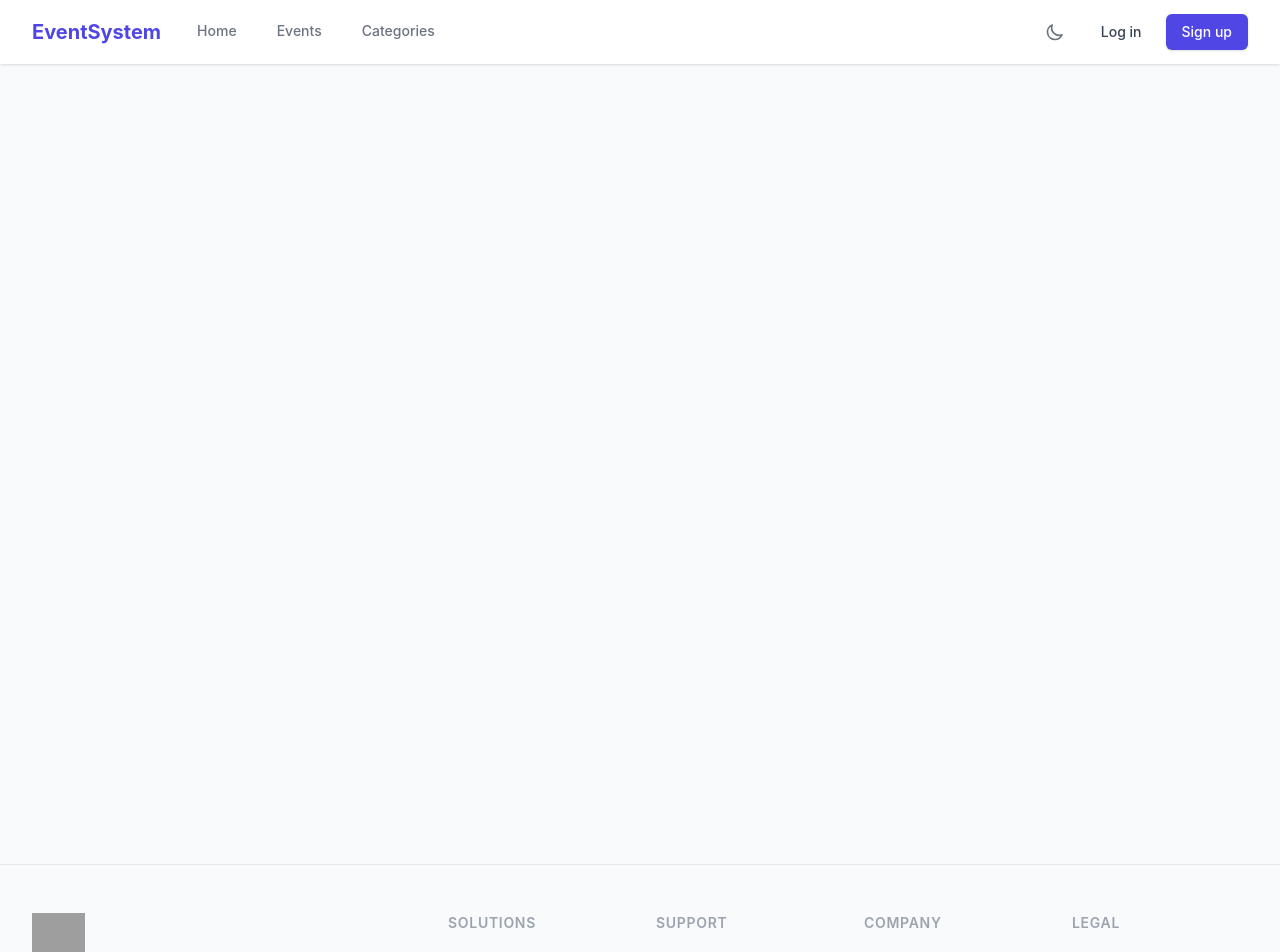
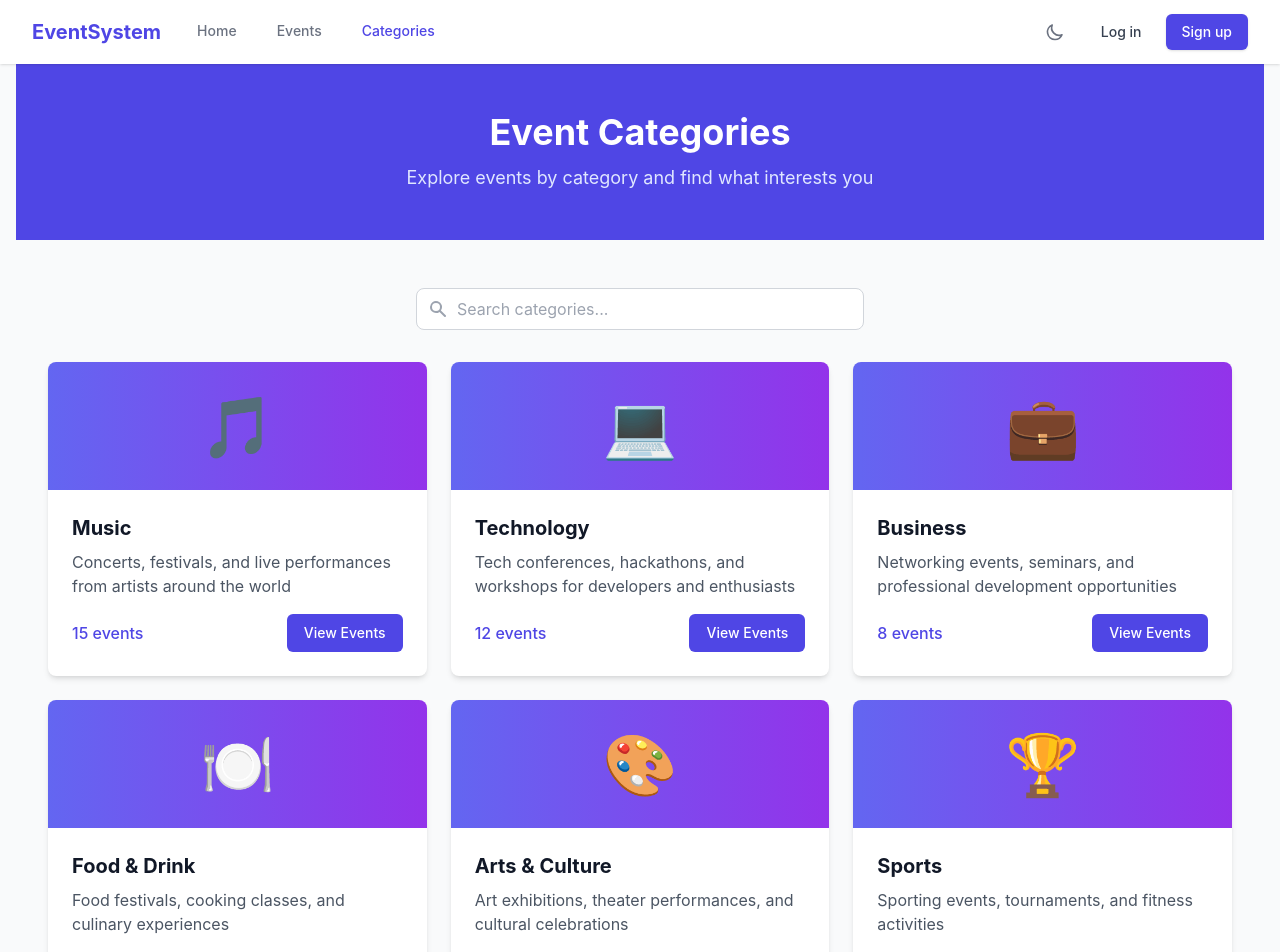
Before and after one commit to AhmedElazony/ATC_01279511881, a Vue app in the folder frontend/: page /categories in a window 1280 px wide. Shown: the top 952 px of the page. Built offline with nearby package versions, Linux system fonts and the light colour scheme; no server answers; grey boxes are pictures that could not be loaded.

Commit message:
Make Categories view.

```diff
--- /dev/null
+++ b/frontend/src/components/ui/SeeMoreLink.vue
@@ -0,0 +1,33 @@
+<template>
+  <div class="mt-12 text-center">
+    <router-link
+      :to="to"
+      class="inline-flex items-center text-indigo-600 hover:text-indigo-800 font-medium"
+    >
+      <slot></slot>
+      <svg
+        class="ml-2 w-4 h-4"
+        fill="none"
+        stroke="currentColor"
+        viewBox="0 0 24 24"
+        xmlns="http://www.w3.org/2000/svg"
+      >
+        <path
+          stroke-linecap="round"
+          stroke-linejoin="round"
+          stroke-width="2"
+          d="M9 5l7 7-7 7"
+        ></path>
+      </svg>
+    </router-link>
+  </div>
+</template>
+
+<script setup>
+defineProps({
+  to: {
+    type: String,
+    required: true,
+  },
+});
+</script>
--- a/frontend/src/router/index.js
+++ b/frontend/src/router/index.js
@@ -8,6 +8,7 @@ import VerifyEmailView from "@/views/auth/VerifyEmailView.vue";
 import ForgotPasswordView from "@/views/auth/ForgotPasswordView.vue";
 import ResetPasswordView from "@/views/auth/ResetPasswordView.vue";
 import EventsView from "../views/events/EventsView.vue";
+import CategoriesView from "../views/events/CategoriesView.vue";
 
 const routes = [
   {
@@ -48,6 +49,11 @@ const routes = [
     path: "/events",
     name: "events",
     component: EventsView,
+  },
+  {
+    path: "/categories",
+    name: "categories",
+    component: CategoriesView,
   },
 ];
 
--- a/frontend/src/views/HomeView.vue
+++ b/frontend/src/views/HomeView.vue
@@ -60,29 +60,7 @@
           <!-- Event Cards -->
           <EventCard v-for="event in events" :event="event" />
         </div>
-
-        <div class="mt-12 text-center">
-          <router-link
-            to="/events"
-            class="inline-flex items-center text-indigo-600 hover:text-indigo-800 font-medium"
-          >
-            View all events
-            <svg
-              class="ml-2 w-4 h-4"
-              fill="none"
-              stroke="currentColor"
-              viewBox="0 0 24 24"
-              xmlns="http://www.w3.org/2000/svg"
-            >
-              <path
-                stroke-linecap="round"
-                stroke-linejoin="round"
-                stroke-width="2"
-                d="M9 5l7 7-7 7"
-              ></path>
-            </svg>
-          </router-link>
-        </div>
+        <SeeMoreLink to="/events">View All Events</SeeMoreLink>
       </div>
     </section>
 
@@ -108,10 +86,11 @@
               {{ category.name }}
             </h3>
             <p class="text-sm text-gray-500 mt-1 dark:text-gray-300">
-              {{ category.count }} events
+              {{ category.events_count }} events
             </p>
           </div>
         </div>
+        <SeeMoreLink to="/categories">View All Categories</SeeMoreLink>
       </div>
     </section>
 
@@ -136,31 +115,13 @@ import { useRouter } from "vue-router";
 import LinkButton from "../components/ui/LinkButton.vue";
 import api from "../services/api";
 import EventCard from "../components/app/EventCard.vue";
+import SeeMoreLink from "../components/ui/SeeMoreLink.vue";
 
 // Use ref for events data that will be populated from API
 const events = ref([]);
 const categories = ref([]);
 const isLoading = ref(true);
 const categoriesLoading = ref(true);
-
-// Format date helper function
-const formatDate = (dateString) => {
-  const options = {
-    weekday: "short",
-    year: "numeric",
-    month: "short",
-    day: "numeric",
-  };
-  return new Date(dateString).toLocaleDateString("en-US", options);
-};
-
-// Format price helper function
-const formatPrice = (price) => {
-  return new Intl.NumberFormat("en-US", {
-    style: "currency",
-    currency: "USD",
-  }).format(price);
-};
 
 // Fetch events and categories on component mount
 onMounted(async () => {
@@ -174,7 +135,7 @@ onMounted(async () => {
       id: category.id,
       name: category.name,
       icon: category.icon || "📅", // Use a default icon if none provided
-      count: category.events_count || 0,
+      events_count: category.events_count || 0,
     }));
   } catch (error) {
     console.error("Error fetching data:", error);
--- /dev/null
+++ b/frontend/src/views/events/CategoriesView.vue
@@ -0,0 +1,272 @@
+<template>
+  <div class="min-h-screen bg-gray-50 dark:bg-gray-900">
+    <!-- Page Header -->
+    <div class="bg-indigo-600 text-white py-12">
+      <div class="max-w-7xl mx-auto px-4 sm:px-6 lg:px-8 text-center">
+        <h1 class="text-3xl md:text-4xl font-bold">Event Categories</h1>
+        <p class="mt-3 text-lg text-indigo-100">
+          Explore events by category and find what interests you
+        </p>
+      </div>
+    </div>
+
+    <!-- Main Content -->
+    <div class="max-w-7xl mx-auto px-4 sm:px-6 lg:px-8 py-12">
+      <!-- Loading State -->
+      <div v-if="isLoading" class="flex justify-center py-16">
+        <div
+          class="animate-spin rounded-full h-12 w-12 border-b-2 border-indigo-600"
+        ></div>
+      </div>
+
+      <!-- No Categories Found -->
+      <div
+        v-else-if="categories.length === 0"
+        class="bg-white dark:bg-gray-800 rounded-lg shadow-md p-8 text-center"
+      >
+        <svg
+          class="h-16 w-16 text-gray-400 mx-auto"
+          xmlns="http://www.w3.org/2000/svg"
+          fill="none"
+          viewBox="0 0 24 24"
+          stroke="currentColor"
+        >
+          <path
+            stroke-linecap="round"
+            stroke-linejoin="round"
+            stroke-width="2"
+            d="M9.172 16.172a4 4 0 015.656 0M9 10h.01M15 10h.01M21 12a9 9 0 11-18 0 9 9 0 0118 0z"
+          />
+        </svg>
+        <h3 class="mt-4 text-lg font-medium text-gray-900 dark:text-white">
+          No categories found
+        </h3>
+        <p class="mt-2 text-gray-500 dark:text-gray-400">
+          Check back soon for new event categories.
+        </p>
+      </div>
+
+      <!-- Categories Grid -->
+      <div v-else>
+        <!-- Search/Filter input -->
+        <div class="mb-8">
+          <div class="relative max-w-md mx-auto">
+            <input
+              v-model="searchQuery"
+              type="text"
+              placeholder="Search categories..."
+              class="w-full pl-10 pr-4 py-2 rounded-lg border border-gray-300 focus:outline-none focus:ring-2 focus:ring-indigo-500 focus:border-transparent dark:bg-gray-700 dark:border-gray-600 dark:text-white"
+            />
+            <div
+              class="absolute inset-y-0 left-0 pl-3 flex items-center pointer-events-none"
+            >
+              <svg
+                class="h-5 w-5 text-gray-400"
+                xmlns="http://www.w3.org/2000/svg"
+                viewBox="0 0 20 20"
+                fill="currentColor"
+              >
+                <path
+                  fill-rule="evenodd"
+                  d="M8 4a4 4 0 100 8 4 4 0 000-8zM2 8a6 6 0 1110.89 3.476l4.817 4.817a1 1 0 01-1.414 1.414l-4.816-4.816A6 6 0 012 8z"
+                  clip-rule="evenodd"
+                />
+              </svg>
+            </div>
+          </div>
+        </div>
+
+        <!-- Categories Display -->
+        <div class="grid grid-cols-1 md:grid-cols-2 lg:grid-cols-3 gap-6">
+          <div
+            v-for="category in filteredCategories"
+            :key="category.id"
+            class="bg-white dark:bg-gray-800 rounded-lg shadow-md overflow-hidden hover:shadow-lg transition-shadow"
+          >
+            <div
+              class="h-32 bg-gradient-to-r from-indigo-500 to-purple-600 flex items-center justify-center"
+            >
+              <span class="text-6xl">{{ category.icon }}</span>
+            </div>
+
+            <div class="p-6">
+              <h3 class="text-xl font-bold text-gray-900 dark:text-white mb-2">
+                {{ category.name }}
+              </h3>
+
+              <p
+                v-if="category.description"
+                class="text-gray-600 dark:text-gray-300 mb-4 line-clamp-2"
+              >
+                {{ category.description }}
+              </p>
+              <p
+                v-else
+                class="text-gray-600 dark:text-gray-300 mb-4 line-clamp-2"
+              >
+                Explore {{ category.name }} events and discover amazing
+                experiences.
+              </p>
+
+              <div class="flex justify-between items-center">
+                <span class="text-indigo-600 dark:text-indigo-400 font-medium">
+                  {{ category.events_count || 0 }}
+                  {{ category.events_count === 1 ? "event" : "events" }}
+                </span>
+
+                <router-link
+                  :to="{ name: 'events', query: { category_id: category.id } }"
+                  class="inline-flex items-center px-4 py-2 border border-transparent text-sm font-medium rounded-md text-white bg-indigo-600 hover:bg-indigo-700"
+                >
+                  View Events
+                </router-link>
+              </div>
+            </div>
+          </div>
+        </div>
+      </div>
+    </div>
+  </div>
+</template>
+
+<script setup>
+import { ref, computed, onMounted } from "vue";
+import api from "../../services/api";
+
+// State
+const categories = ref([]);
+const isLoading = ref(true);
+const searchQuery = ref("");
+
+// Computed properties
+const filteredCategories = computed(() => {
+  if (!searchQuery.value) return categories.value;
+
+  const query = searchQuery.value.toLowerCase();
+  return categories.value.filter((category) =>
+    category.name.toLowerCase().includes(query)
+  );
+});
+
+// Fetch categories from API
+const fetchCategories = async () => {
+  try {
+    isLoading.value = true;
+    const response = await api.get("/events/categories");
+
+    if (response.data && response.data.data) {
+      // Map API response to add default icons if missing
+      categories.value = response.data.data.map((category) => ({
+        ...category,
+        icon: category.icon || getDefaultIcon(category.name),
+      }));
+    }
+  } catch (error) {
+    console.error("Error fetching categories:", error);
+    // Fallback data in case of error
+    categories.value = getSampleCategories();
+  } finally {
+    isLoading.value = false;
+  }
+};
+
+// Helper function to get a default icon based on category name
+const getDefaultIcon = (categoryName) => {
+  const categoryIcons = {
+    music: "🎵",
+    technology: "💻",
+    business: "💼",
+    food: "🍽️",
+    art: "🎨",
+    sports: "🏆",
+    health: "🧘",
+    education: "🎓",
+    entertainment: "🎭",
+    travel: "✈️",
+    science: "🔬",
+    outdoors: "🏞️",
+    fashion: "👗",
+    gaming: "🎮",
+    networking: "🤝",
+    workshop: "🛠️",
+  };
+
+  const name = categoryName.toLowerCase();
+
+  // Find a matching icon
+  for (const [key, icon] of Object.entries(categoryIcons)) {
+    if (name.includes(key)) {
+      return icon;
+    }
+  }
+
+  // Default fallback icon
+  return "📅";
+};
+
+// Sample categories in case API fails
+const getSampleCategories = () => {
+  return [
+    {
+      id: 1,
+      name: "Music",
+      icon: "🎵",
+      events_count: 15,
+      description:
+        "Concerts, festivals, and live performances from artists around the world",
+    },
+    {
+      id: 2,
+      name: "Technology",
+      icon: "💻",
+      events_count: 12,
+      description:
+        "Tech conferences, hackathons, and workshops for developers and enthusiasts",
+    },
+    {
+      id: 3,
+      name: "Business",
+      icon: "💼",
+      events_count: 8,
+      description:
+        "Networking events, seminars, and professional development opportunities",
+    },
+    {
+      id: 4,
+      name: "Food & Drink",
+      icon: "🍽️",
+      events_count: 10,
+      description: "Food festivals, cooking classes, and culinary experiences",
+    },
+    {
+      id: 5,
+      name: "Arts & Culture",
+      icon: "🎨",
+      events_count: 7,
+      description:
+        "Art exhibitions, theater performances, and cultural celebrations",
+    },
+    {
+      id: 6,
+      name: "Sports",
+      icon: "🏆",
+      events_count: 9,
+      description: "Sporting events, tournaments, and fitness activities",
+    },
+  ];
+};
+
+// Lifecycle hooks
+onMounted(() => {
+  fetchCategories();
+});
+</script>
+
+<style scoped>
+.line-clamp-2 {
+  display: -webkit-box;
+  -webkit-line-clamp: 2;
+  -webkit-box-orient: vertical;
+  overflow: hidden;
+}
+</style>
```
